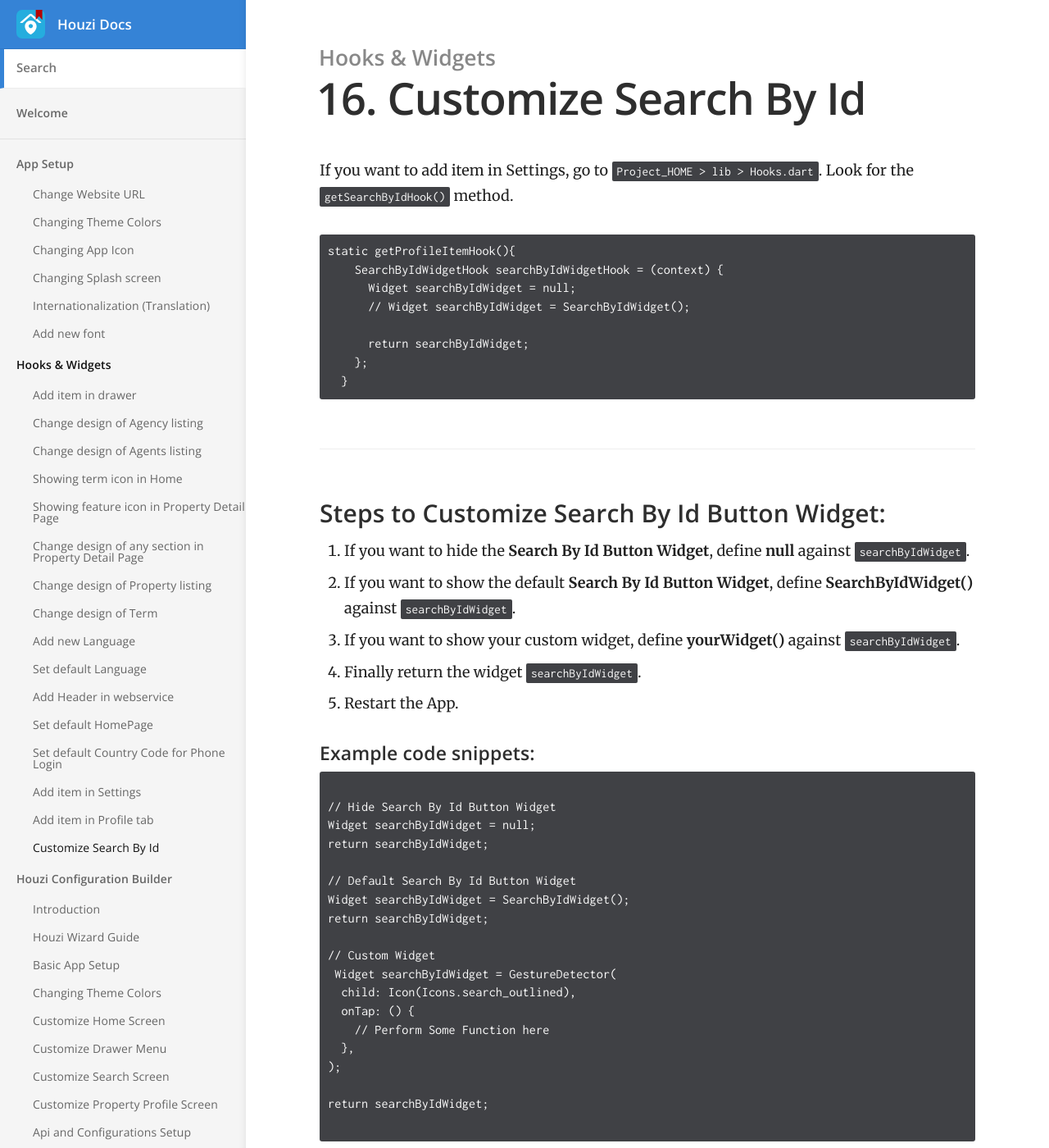
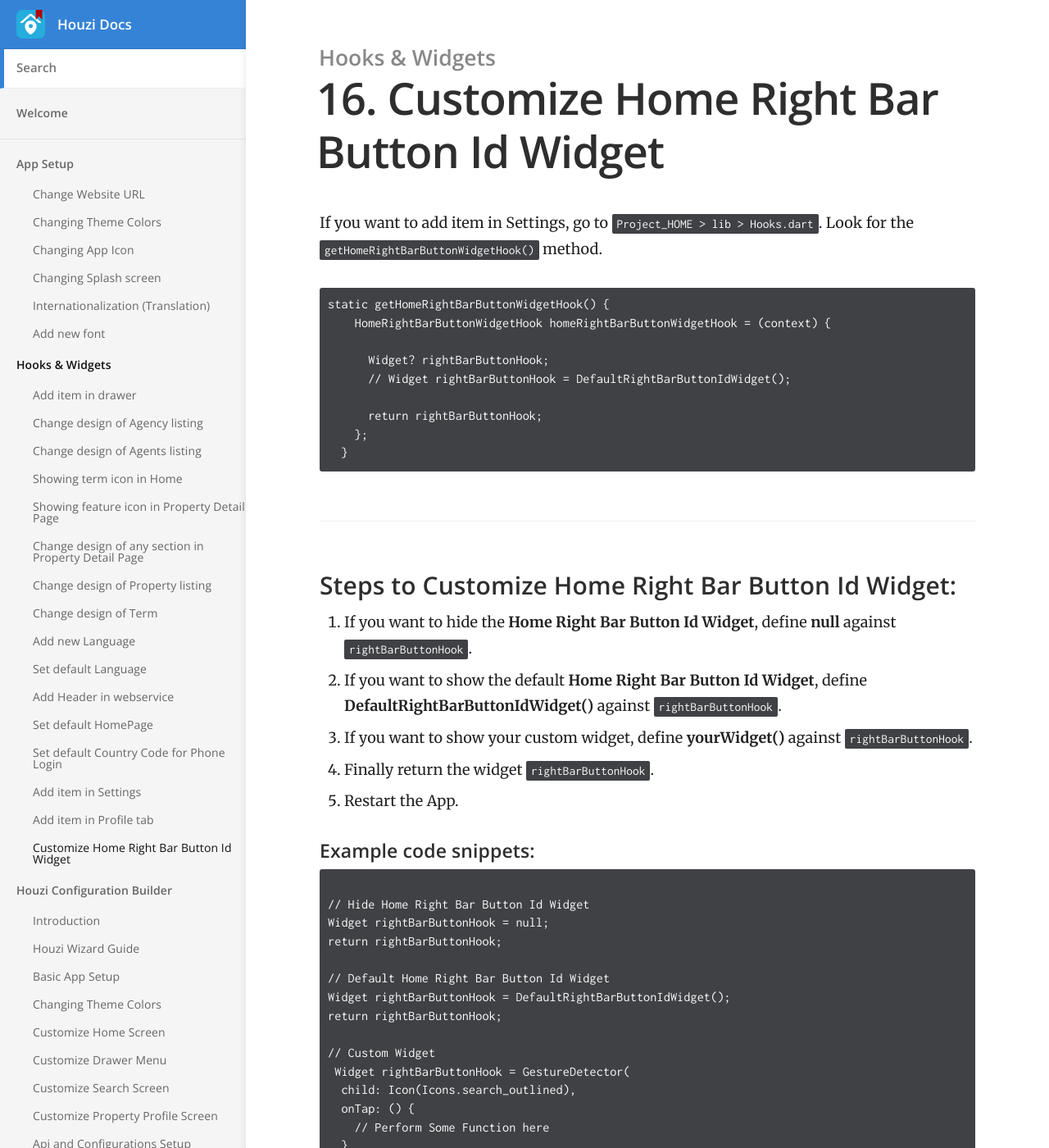
Before and after one commit to booleanbites/houzi-doc, a Jekyll site: the page built from _docs/hooks-widgets/customize_search_by_id.md, in a window 1280 px wide and 1400 px high. Shown: the whole window at 82% size. Built offline with Jekyll 4.4.1, drawn with Linux system fonts in a browser that asks for light colours; some of the changed text lies outside the part shown.

Commit message:
Customize Search By Id => Customize Home Right Bar Button Id Widget (documentation updated).

````diff
--- a/_docs/hooks-widgets/customize_search_by_id.md
+++ b/_docs/hooks-widgets/customize_search_by_id.md
@@ -1,51 +1,52 @@
 ---
-title: Customize Search By Id
+title: Customize Home Right Bar Button Id Widget
 category: Hooks & Widgets
 order: 16
 ---
 
 
-If you want to add item in Settings, go to `Project_HOME  > lib > Hooks.dart`. Look for the `getSearchByIdHook()` method.
+If you want to add item in Settings, go to `Project_HOME  > lib > Hooks.dart`. Look for the `getHomeRightBarButtonWidgetHook()` method.
 
 ```
-static getProfileItemHook(){
-    SearchByIdWidgetHook searchByIdWidgetHook = (context) {
-      Widget searchByIdWidget = null;
-      // Widget searchByIdWidget = SearchByIdWidget();
+static getHomeRightBarButtonWidgetHook() {
+    HomeRightBarButtonWidgetHook homeRightBarButtonWidgetHook = (context) {
 
-      return searchByIdWidget;
+      Widget? rightBarButtonHook;
+      // Widget rightBarButtonHook = DefaultRightBarButtonIdWidget();
+
+      return rightBarButtonHook;
     };
   }
 ```
 
-### Steps to Customize Search By Id Button Widget:
+### Steps to Customize Home Right Bar Button Id Widget:
 
-1. If you want to hide the **Search By Id Button Widget**, define **null** against `searchByIdWidget`.
-2. If you want to show the default **Search By Id Button Widget**, define **SearchByIdWidget()** against `searchByIdWidget`.
-3. If you want to show your custom widget, define **yourWidget()** against `searchByIdWidget`.
-4. Finally return the widget `searchByIdWidget`.
+1. If you want to hide the **Home Right Bar Button Id Widget**, define **null** against `rightBarButtonHook`.
+2. If you want to show the default **Home Right Bar Button Id Widget**, define **DefaultRightBarButtonIdWidget()** against `rightBarButtonHook`.
+3. If you want to show your custom widget, define **yourWidget()** against `rightBarButtonHook`.
+4. Finally return the widget `rightBarButtonHook`.
 5. Restart the App.
 
 #### Example code snippets:
 
 ```
 
-// Hide Search By Id Button Widget
-Widget searchByIdWidget = null;
-return searchByIdWidget;
+// Hide Home Right Bar Button Id Widget
+Widget rightBarButtonHook = null;
+return rightBarButtonHook;
 
-// Default Search By Id Button Widget
-Widget searchByIdWidget = SearchByIdWidget();
-return searchByIdWidget;
+// Default Home Right Bar Button Id Widget
+Widget rightBarButtonHook = DefaultRightBarButtonIdWidget();
+return rightBarButtonHook;
 
 // Custom Widget
- Widget searchByIdWidget = GestureDetector(
+ Widget rightBarButtonHook = GestureDetector(
   child: Icon(Icons.search_outlined),
   onTap: () {
     // Perform Some Function here
   },
 );
 
-return searchByIdWidget;
+return rightBarButtonHook;
 
 ```
````
